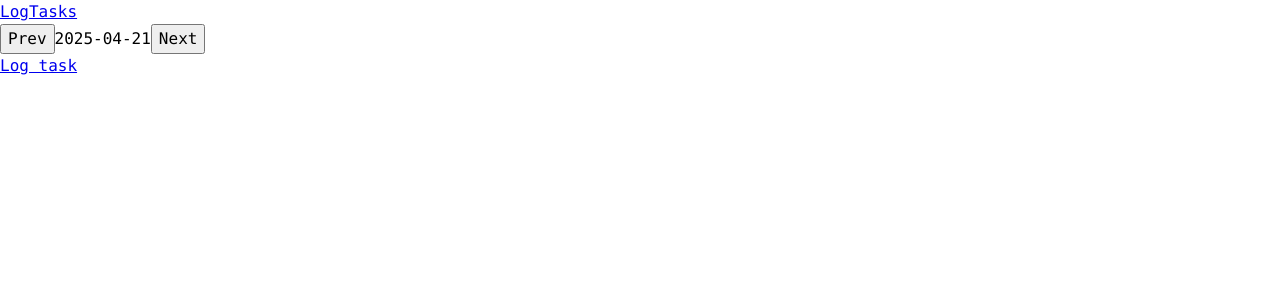
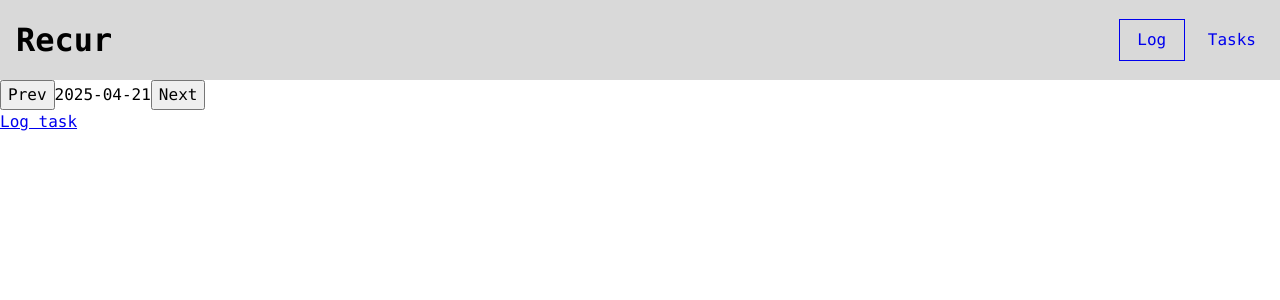
Before and after one commit to ydalir/recur, a React (Vite) app: page / in a window 1280 px wide. Shown: the top 300 px of the page. Built offline with nearby package versions, Linux system fonts and the light colour scheme.

Commit message:
Add header

```diff
--- /dev/null
+++ b/src/components/Navigation.module.css
@@ -0,0 +1,28 @@
+.header {
+  display: flex;
+  justify-content: space-between;
+  align-items: center;
+  padding: 1rem;
+  background-color: var(--gray);
+}
+
+.nav {
+  height: 100%;
+  gap: 1rem;
+  display: grid;
+  grid-template-columns: 1fr 1fr;
+}
+
+.nav a {
+  padding: 0.5rem;
+  text-decoration: none;
+  text-align: center;
+
+  &:visited {
+    color: inherit;
+  }
+
+  &[aria-current="page"] {
+    outline: 1px solid currentColor;
+  }
+}
--- a/src/components/Navigation.tsx
+++ b/src/components/Navigation.tsx
@@ -1,12 +1,16 @@
 import { NavLink, Outlet } from "react-router";
+import style from "./Navigation.module.css";
 
 export const Navigation = () => {
   return (
     <>
-      <nav>
-        <NavLink to={"/"}>Log</NavLink>
-        <NavLink to={"/tasks"}>Tasks</NavLink>
-      </nav>
+      <div className={style.header}>
+        <h1>Recur</h1>
+        <nav className={style.nav}>
+          <NavLink to={"/"}>Log</NavLink>
+          <NavLink to={"/tasks"}>Tasks</NavLink>
+        </nav>
+      </div>
       <Outlet />
     </>
   );
--- a/src/style/global.css
+++ b/src/style/global.css
@@ -1,4 +1,9 @@
+html {
+  --gray: #d9d9d9;
+}
+
 body {
   font-family: "JetBrainsMono NFM", "Inconsolata", "Monaco", "Consolas",
     "Courier New", "Courier", monospace;
+  font-size: 1rem;
 }
```
